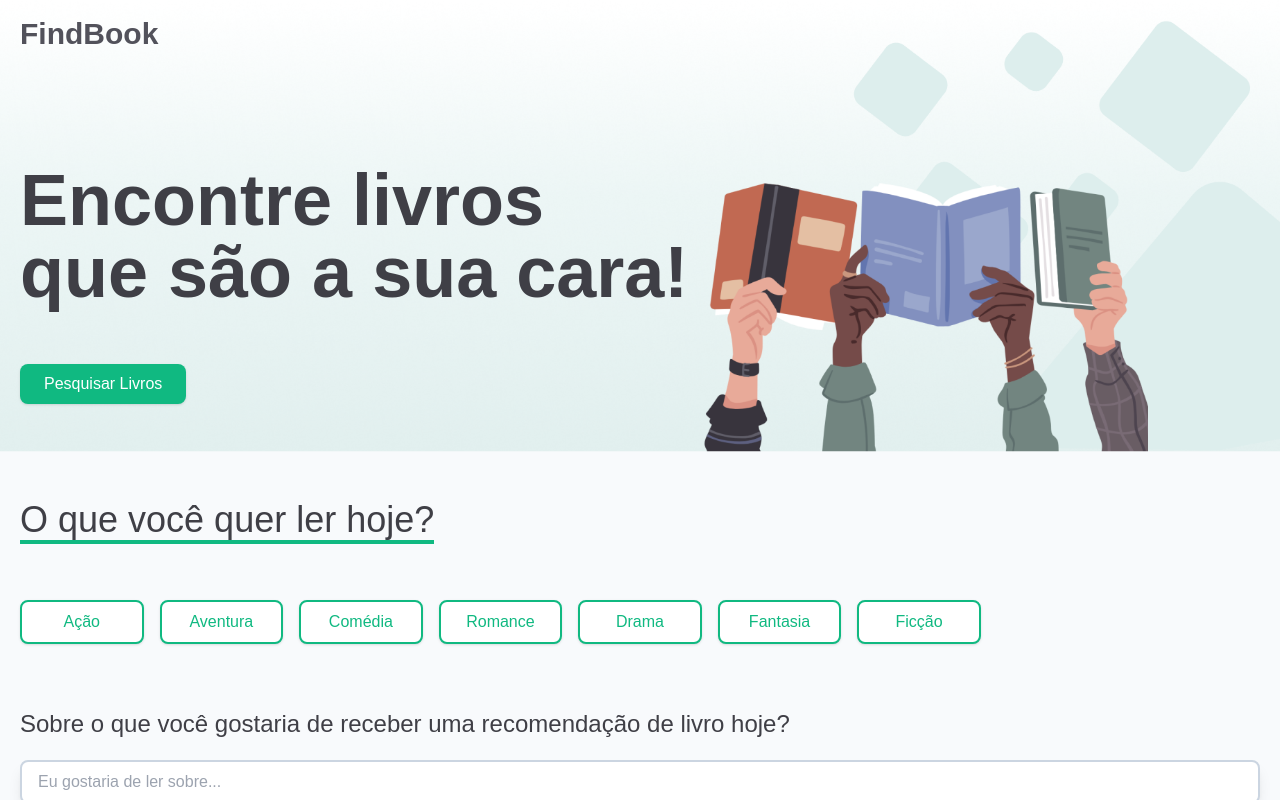
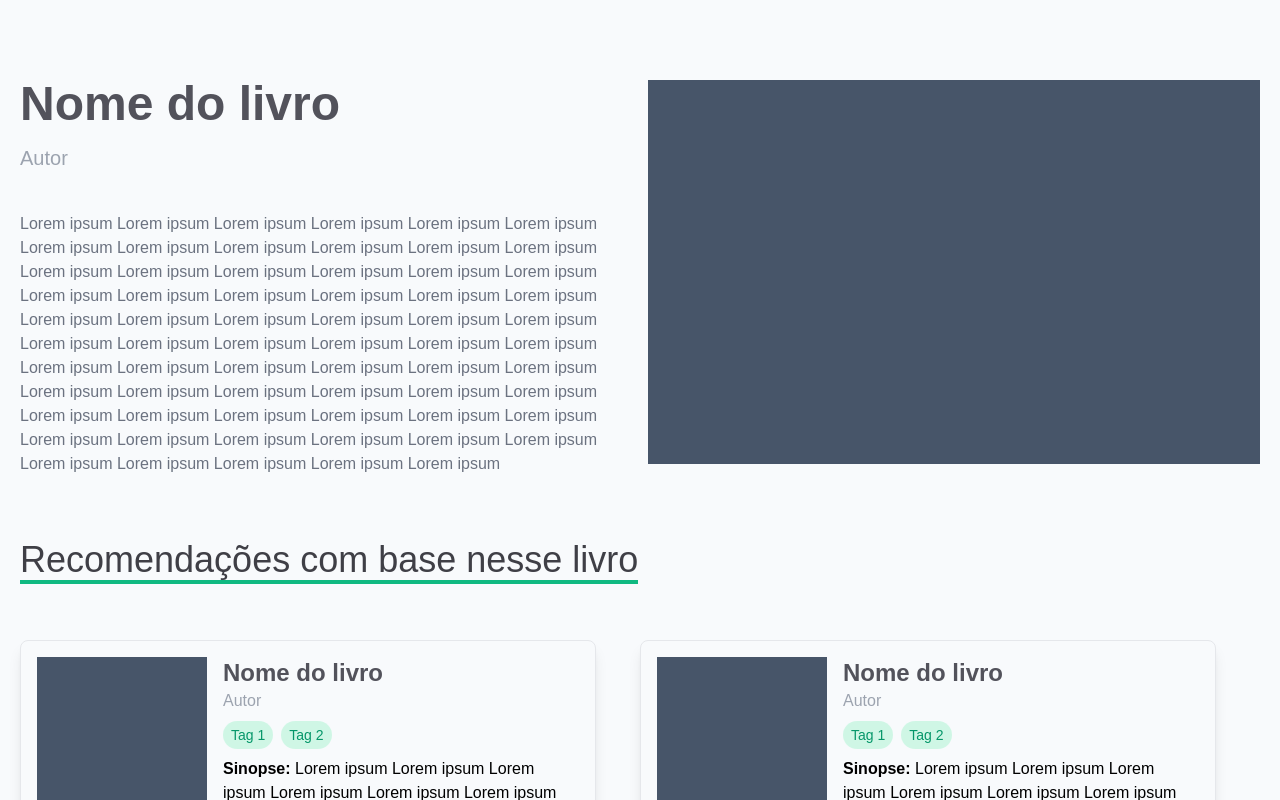
Before and after one commit to Sara-MF/FindBook, a React (Vite) app: page /1 in a window 1280 px wide. Shown: the top 800 px of the page. Built offline with nearby package versions, Linux system fonts and the light colour scheme.

Commit message:
criando rotas para visualizar cada livro

```diff
--- a/package.json
+++ b/package.json
@@ -12,7 +12,8 @@
   "dependencies": {
     "classnames": "^2.5.1",
     "react": "^18.3.1",
-    "react-dom": "^18.3.1"
+    "react-dom": "^18.3.1",
+    "react-router-dom": "^6.27.0"
   },
   "devDependencies": {
     "@eslint/js": "^9.9.0",
--- a/src/App.tsx
+++ b/src/App.tsx
@@ -1,10 +1,10 @@
-import { Home } from "./pages/Home"
+import { AppRoutes } from "./routes"
 
 function App() {
 
   return (
     <>
-      <Home />
+      <AppRoutes />
     </>
   )
 }
--- a/src/components/Card.tsx
+++ b/src/components/Card.tsx
@@ -1,12 +1,23 @@
+import { useCallback } from "react"
 import { Button } from "./Button"
 import { Tag } from "./Tag"
+import { useNavigate } from 'react-router-dom'
 
-export function Card() {
+type Props = {
+  id: number
+}
+
+export function Card({ id } : Props) {
+
+  const navigate = useNavigate();
+  const handleSelectBook = useCallback(()=> {
+    navigate(`/${id}`)
+  }, [id, navigate])
 
   return (
     <div className="grid grid-cols-3 shadow-lg rounded-lg border border-gray-200 lg:max-w-xl p-4 gap-4 mb-10">
 
-      <div className="col-span-1 w-full h-full bg-slate-600"></div>
+      <div className="col-span-1 w-full bg-slate-600"></div>
 
       <div className="col-span-2">
         <p className="font-bold text-2xl text-zinc-600">Nome do livro</p>
@@ -16,7 +27,7 @@ export function Card() {
           <Tag title="Tag 2" />
         </div>
         <p className="mb-4"><strong>Sinopse:</strong> Lorem ipsum Lorem ipsum Lorem ipsum Lorem ipsum Lorem ipsum Lorem ipsum Lorem ipsum Lorem ipsum Lorem ipsum Lorem ipsum Lorem ipsum Lorem ipsum Lorem ipsum Lorem ipsum Lorem ipsum</p>
-        <Button title="Ver mais" variant='light' className="w-full mb-0 hover:bg-emerald-500 hover:text-white"/>
+        <Button title="Ver mais" variant='light' className="w-full mb-0 hover:bg-emerald-500 hover:text-white" onClick={handleSelectBook}/>
       </div>
 
     </div>
--- /dev/null
+++ b/src/components/Input.tsx
@@ -0,0 +1,16 @@
+import { forwardRef } from "react"
+
+type Props = {
+  placeholder: string
+}
+
+export const Input = forwardRef<HTMLInputElement, Props>(({ placeholder, ...rest } : Props, ref) => {
+
+  return (
+      <input className="w-full outline-1 outline-emerald-500 py-2 px-4 rounded-lg mb-10 border-2 border-slate-300 shadow-lg"
+      placeholder={placeholder}
+      ref={ref}
+      {...rest} />
+  )
+
+})
--- /dev/null
+++ b/src/pages/BookDetails/index.tsx
@@ -0,0 +1,37 @@
+import { Container } from "../../components/Container"
+import { SectionTitle } from "../../components/SectionTitle"
+import { Card } from "../../components/Card"
+import { useParams } from 'react-router-dom'
+
+export function BookDetails() {
+
+  const { id }= useParams();
+
+  return (
+
+    <Container>
+
+      <div className="grid grid-cols-1 lg:grid-cols-2 gap-4 mt-16 mb-16">
+        <div>
+          <h2 className="text-5xl font-bold text-zinc-600">Nome do livro</h2>
+          <p className="text-xl text-gray-400 font-light py-4">Autor</p>
+          <p className="text-gray-500 mt-6">Lorem ipsum Lorem ipsum Lorem ipsum Lorem ipsum Lorem ipsum Lorem ipsum Lorem ipsum Lorem ipsum Lorem ipsum Lorem ipsum Lorem ipsum Lorem ipsum Lorem ipsum Lorem ipsum Lorem ipsum Lorem ipsum Lorem ipsum Lorem ipsum Lorem ipsum Lorem ipsum Lorem ipsum Lorem ipsum Lorem ipsum Lorem ipsum Lorem ipsum Lorem ipsum Lorem ipsum Lorem ipsum Lorem ipsum Lorem ipsum Lorem ipsum Lorem ipsum Lorem ipsum Lorem ipsum Lorem ipsum Lorem ipsum Lorem ipsum Lorem ipsum Lorem ipsum Lorem ipsum Lorem ipsum Lorem ipsum Lorem ipsum Lorem ipsum Lorem ipsum Lorem ipsum Lorem ipsum Lorem ipsum Lorem ipsum Lorem ipsum Lorem ipsum Lorem ipsum Lorem ipsum Lorem ipsum Lorem ipsum Lorem ipsum Lorem ipsum Lorem ipsum Lorem ipsum Lorem ipsum Lorem ipsum Lorem ipsum Lorem ipsum Lorem ipsum Lorem ipsum</p>
+        </div>
+
+        <div className="bg-slate-600 w-full h-96"></div>
+      </div>
+
+      <SectionTitle title='Recomendações com base nesse livro' />
+      <div className="lg:grid lg:grid-cols-2">
+                <Card id={1} />
+                <Card id={1} />
+                <Card id={1} />
+                <Card id={1} />
+                <Card id={1} />
+                <Card id={1} />
+            </div>
+    </Container>
+
+  )
+
+}
--- a/src/pages/Home/index.tsx
+++ b/src/pages/Home/index.tsx
@@ -4,6 +4,7 @@ import { Container } from "../../components/Container"
 import { Button } from "../../components/Button"
 import { useCallback, useState } from "react"
 import { Card } from "../../components/Card"
+import { Input } from "../../components/Input"
 
 const booksGender = [
   'Ação',
@@ -34,9 +35,10 @@ export function Home() {
             <Container>
                 <div>
                     <SectionTitle title='O que você quer ler hoje?' />
-                    <div className="gap-4 grid grid-cols-4 lg:grid-cols-9">
-                        {booksGender.map(book =>
-                            <Button title={book}
+                    <div className="gap-4 grid grid-cols-2 md:grid-cols-4 lg:grid-cols-9">
+                        {booksGender.map((book, index) =>
+                            <Button key={index}
+                                    title={book}
                                     variant={selectedGender.includes(book) ? 'dark' : 'light'}
                                     onClick={() => handleSelect(book)} />
                         )}
@@ -44,17 +46,16 @@ export function Home() {
                 </div>
                 <div>
                     <p className="text-zinc-700 text-2xl mt-8 mb-5">Sobre o que você gostaria de receber uma recomendação de livro hoje?</p>
-                    <input className="w-full outline-1 outline-emerald-500 py-2 px-4 rounded-lg mb-10 border-2 border-slate-300 shadow-lg"
-                        type="text" placeholder="Eu gostaria de ler sobre..." />
+                    <Input placeholder="Eu gostaria de ler sobre..." />
                 </div>
             <SectionTitle title='Livros recomendados' />
             <div className="lg:grid lg:grid-cols-2">
-                <Card />
-                <Card />
-                <Card />
-                <Card />
-                <Card />
-                <Card />
+                <Card id={1} />
+                <Card id={1} />
+                <Card id={1} />
+                <Card id={1} />
+                <Card id={1} />
+                <Card id={1} />
             </div>
             </Container>
         </div>
--- /dev/null
+++ b/src/routes/index.tsx
@@ -0,0 +1,20 @@
+import { BrowserRouter, Routes, Route } from 'react-router-dom'
+import { Home } from '../pages/Home'
+import { BookDetails } from '../pages/BookDetails'
+
+export const AppRoutes = () => {
+
+  return (
+    <BrowserRouter>
+
+      <Routes>
+
+        <Route path='/' element={<Home />} />
+        <Route path='/:id' element={<BookDetails />} />
+
+      </Routes>
+
+    </BrowserRouter>
+  )
+
+}
```
Also changed, not shown: 1 other file (tests, documents, lock files or other folders).
